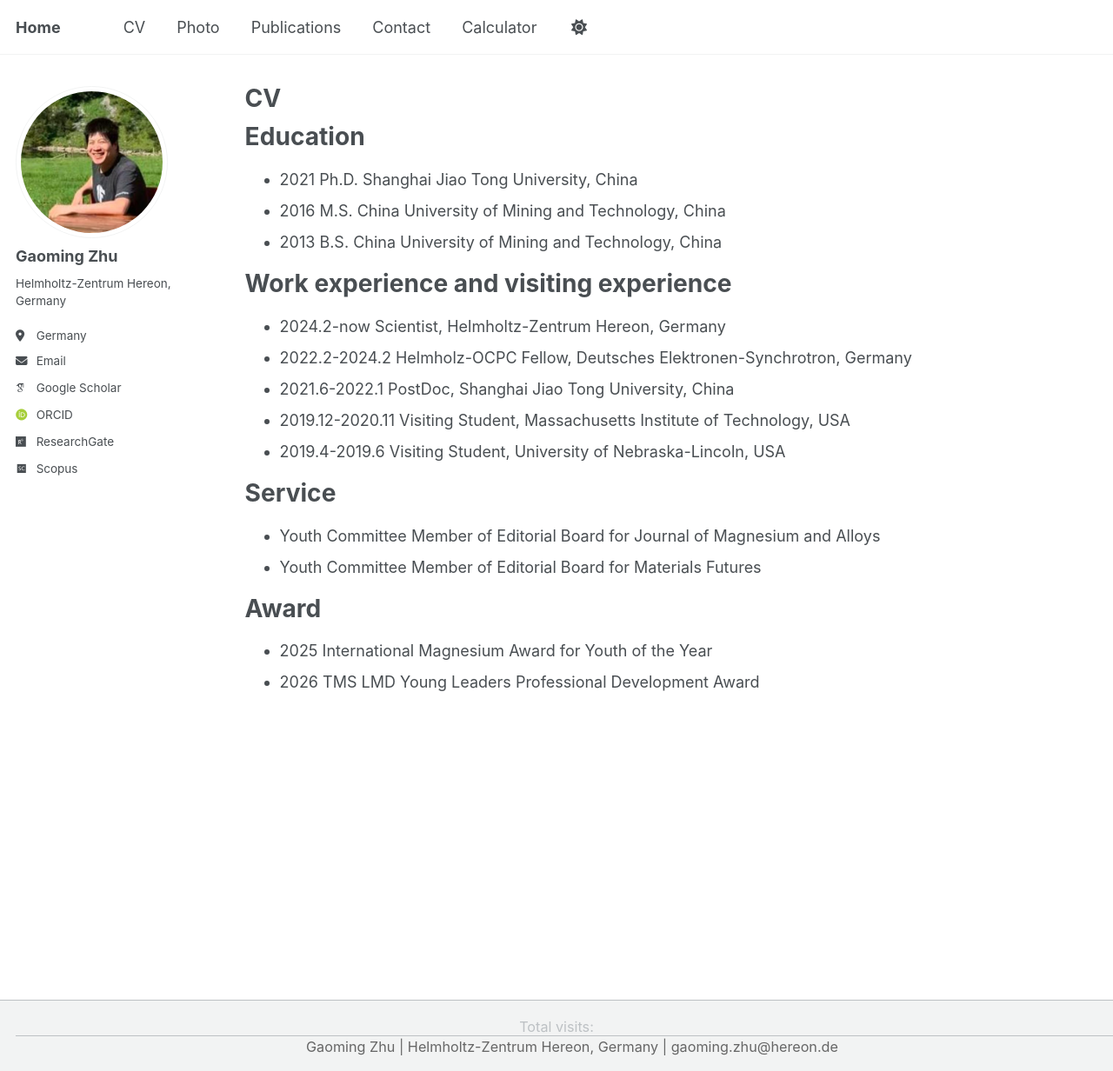
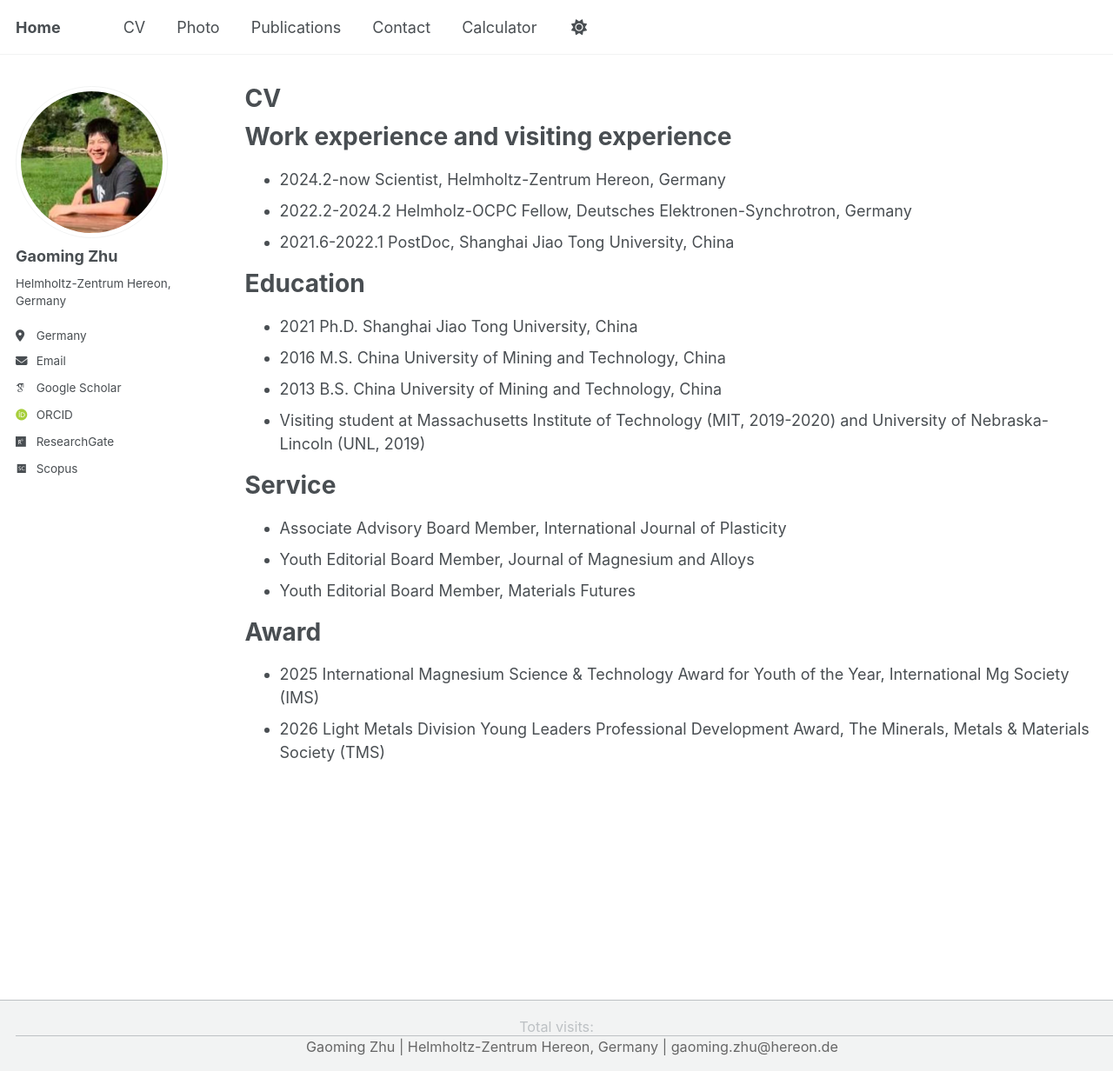
Before and after one commit to zgm900613/zgm900613.github.io, a Jekyll site: the page built from _pages/cv.md, in a window 1280 px wide and 1232 px high. Shown: the whole window at 87% size. Built offline with Jekyll 4.4.1, drawn with Linux system fonts in a browser that asks for light colours; some web fonts are replaced; a script that is not in the unit is left out; comment, search, counter and statistics services are not loaded.

Commit message:
Update cv.md

```diff
--- a/_pages/cv.md
+++ b/_pages/cv.md
@@ -10,26 +10,26 @@ redirect_from:
 {% include base_path %}
 
 
+Work experience and visiting experience
+======
+* 2024.2-now Scientist, Helmholtz-Zentrum Hereon, Germany
+* 2022.2-2024.2 Helmholz-OCPC Fellow, Deutsches Elektronen-Synchrotron, Germany
+* 2021.6-2022.1 PostDoc, Shanghai Jiao Tong University, China
+
 Education
 ======
 * 2021 Ph.D. Shanghai Jiao Tong University, China
 * 2016 M.S. China University of Mining and Technology, China
 * 2013 B.S. China University of Mining and Technology, China
-
-Work experience and visiting experience
-======
-* 2024.2-now Scientist, Helmholtz-Zentrum Hereon, Germany
-* 2022.2-2024.2 Helmholz-OCPC Fellow, Deutsches Elektronen-Synchrotron, Germany
-* 2021.6-2022.1 PostDoc, Shanghai Jiao Tong University, China
-* 2019.12-2020.11	Visiting Student, Massachusetts Institute of Technology, USA
-* 2019.4-2019.6	Visiting Student, University of Nebraska-Lincoln, USA
+* Visiting student at Massachusetts Institute of Technology (MIT, 2019-2020) and University of Nebraska-Lincoln (UNL, 2019)
 
 Service
 ======
-* Youth Committee Member of Editorial Board for Journal of Magnesium and Alloys
-* Youth Committee Member of Editorial Board for Materials Futures
+* Associate Advisory Board Member, International Journal of Plasticity
+* Youth Editorial Board Member, Journal of Magnesium and Alloys
+* Youth Editorial Board Member, Materials Futures
 
 Award
 ======
-* 2025 International Magnesium Award for Youth of the Year
-* 2026 TMS LMD Young Leaders Professional Development Award
+* 2025 International Magnesium Science & Technology Award for Youth of the Year, International Mg Society (IMS)
+* 2026 Light Metals Division Young Leaders Professional Development Award, The Minerals, Metals & Materials Society (TMS)
```
